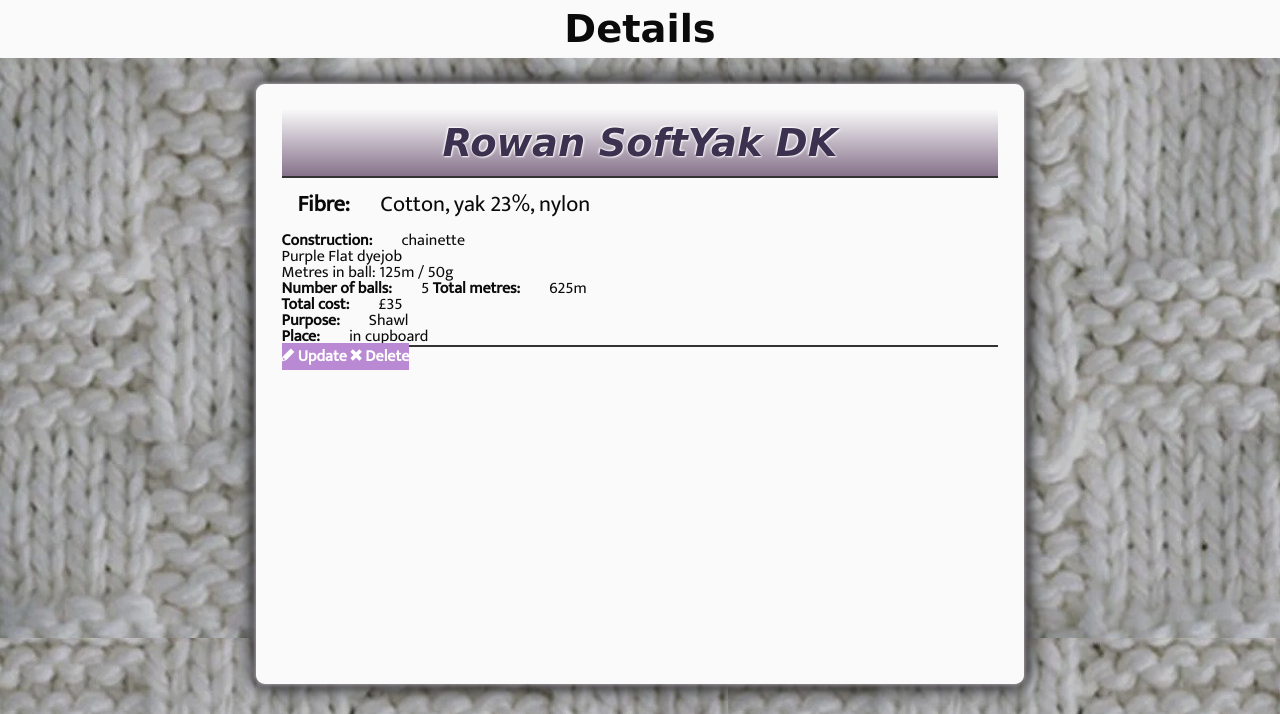
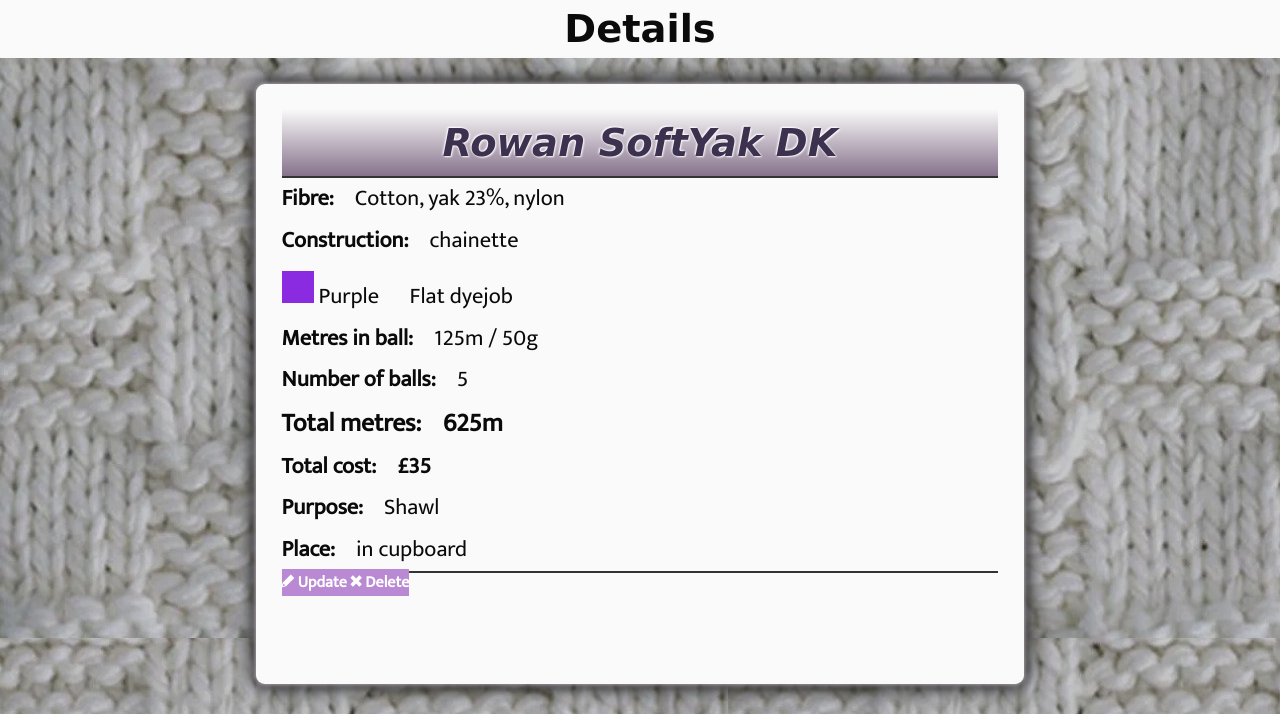
Before and after one commit to hwindle/portfolio, a PHP site: page /WIP_yarn_stash/details.html in a window 1280 px wide. Shown: the part 86-800 px from the top of the page. Run offline with PHP 8.4, Linux system fonts and the light colour scheme.

Commit message:
Did typography CSS for yarn details-body

```diff
--- a/WIP_yarn_stash/css/component_files/07_details.css
+++ b/WIP_yarn_stash/css/component_files/07_details.css
@@ -16,16 +16,32 @@ div.yarn-details > div.details-heading {
 }
 
 div.yarn-details > div.details-body {
+    flex-basis: 70%;
     border-top: 2px solid #333;
     border-bottom: 2px solid #333;
 }
 
-div.yarn-details p.fibre {
+div.yarn-details p {
     font-size: 1.4rem;
-    padding: 1rem;
+    padding: 0.6rem 0;
 }
 
 div.yarn-details strong {
     font-weight: bold;
-    padding: 0 1.6rem 0 0;
+    padding: 0 1rem 0 0;
 }
+
+p.colour-info > span.actual-colour {
+    display: inline-block;
+    width: 2rem;
+    height: 2rem;
+}
+
+p.colour-info > span.dyejob {
+    margin-left: 1.6rem;
+}
+
+p > span.total_metres, p.total_cost {
+    font-size: 1.6rem;
+    font-weight: bold;
+}
--- a/WIP_yarn_stash/details.html
+++ b/WIP_yarn_stash/details.html
@@ -48,14 +48,17 @@
                         <span class="dyejob">Flat dyejob</span>
                     </p>
                     <p class="meterage">
-                        Metres in ball:
+                        <strong>Metres in ball:</strong>
                         <span class="metres_per_ball">125m</span> / <span class="ball_weight">50g</span>
                     </p>
                     <p>
                         <span class="ball_qty">
                             <strong>Number of balls:</strong> 5</span>
+                    </p>
+                    <p>
                         <span class="total_metres">
-                            <strong>Total metres:</strong> 625m</span>
+                            <strong>Total metres:</strong> 625m
+                        </span>
                     </p>
                     <p class="total_cost"><strong>Total cost:</strong> £35</p>
                     <p class="purpose"><strong>Purpose:</strong> Shawl</p>
```
